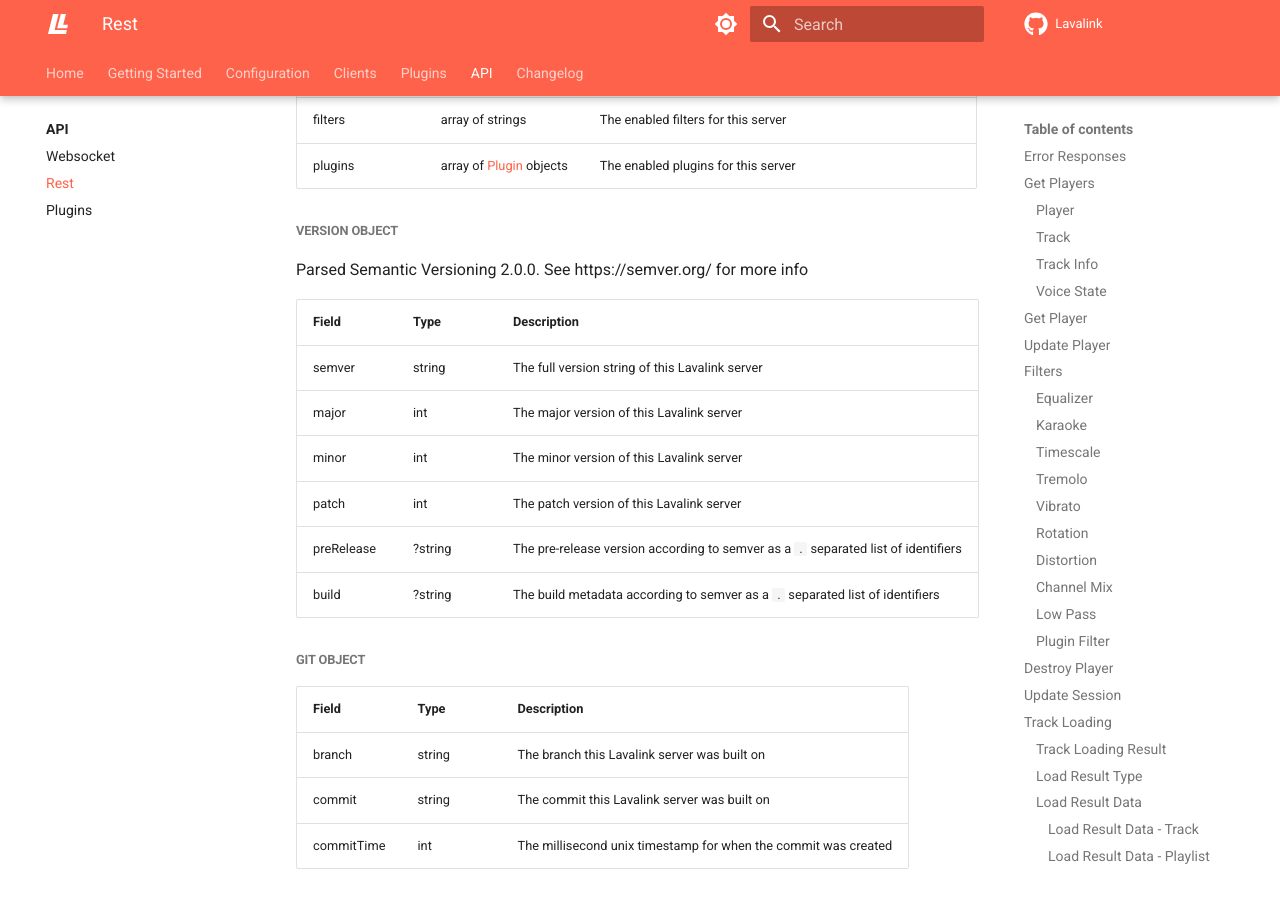
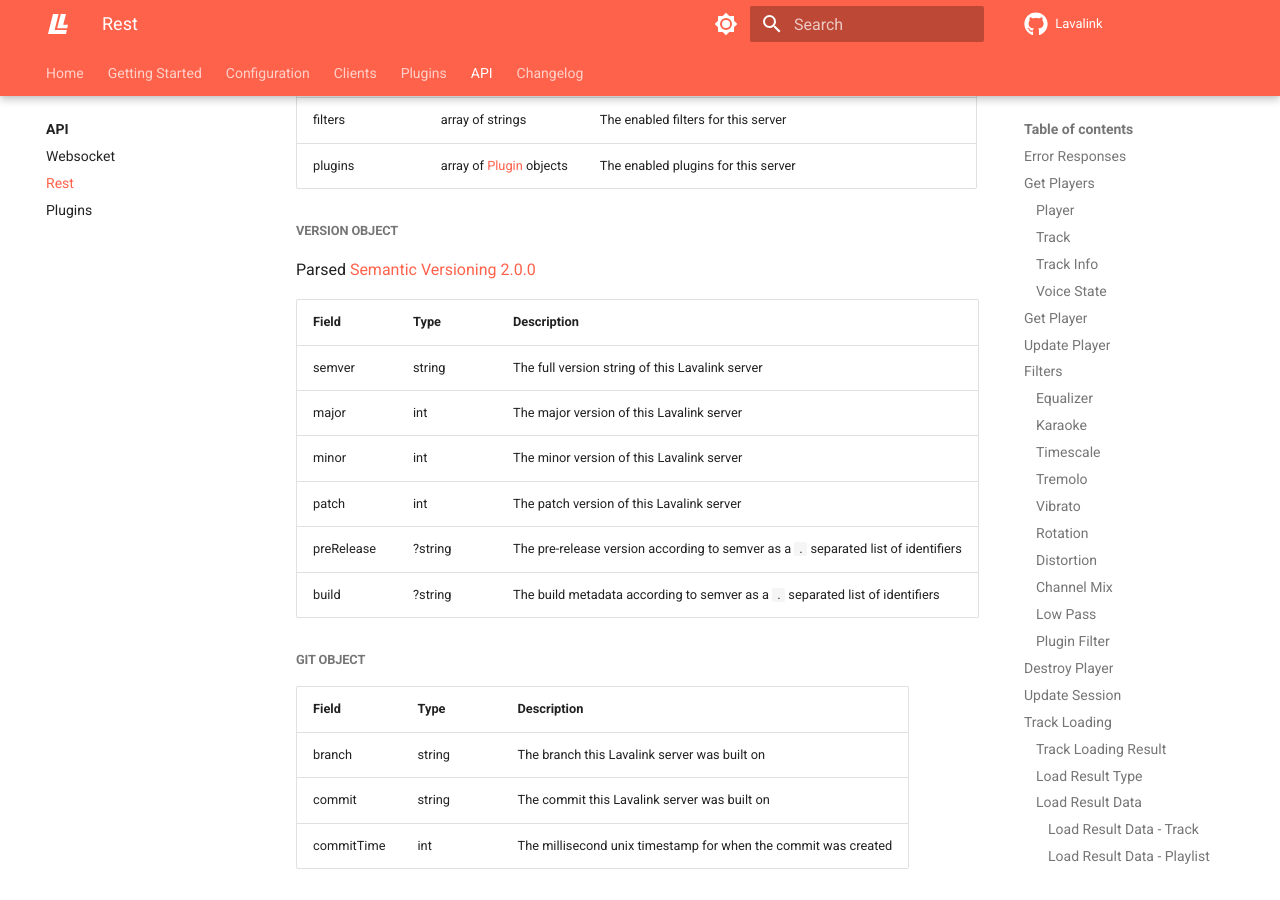
Before and after one commit to lavalink-devs/Lavalink, an MkDocs documentation site: the page built from docs/api/rest.md, in a window 1280 px wide and 900 px high, scrolled down 12582 px. Built offline with MkDocs 1.6.1 and Material for MkDocs 9.7.7, drawn with Linux system fonts in a browser that asks for light colours; plug-ins that fetch from the network failed and are left out; comment, search, counter and statistics services are not loaded.

Commit message:
Make the semver url clickable. 	modified:   docs/api/rest.md

```diff
--- a/docs/api/rest.md
+++ b/docs/api/rest.md
@@ -839,7 +839,7 @@ Response:
 
 ##### Version Object
 
-Parsed Semantic Versioning 2.0.0. See https://semver.org/ for more info
+Parsed [Semantic Versioning 2.0.0](https://semver.org/)
 
 | Field      | Type    | Description                                                                        |
 |------------|---------|------------------------------------------------------------------------------------|
```
